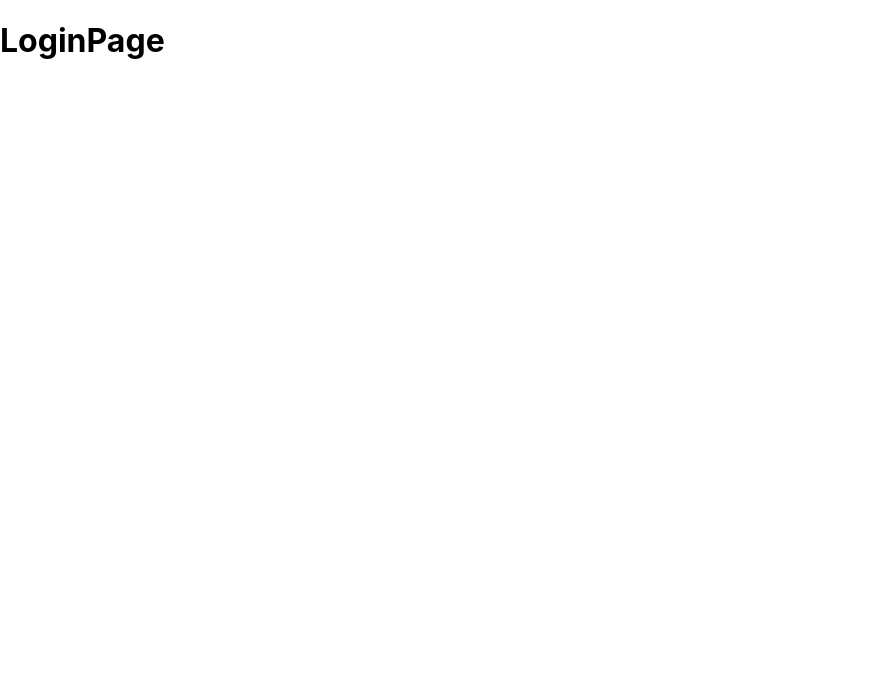
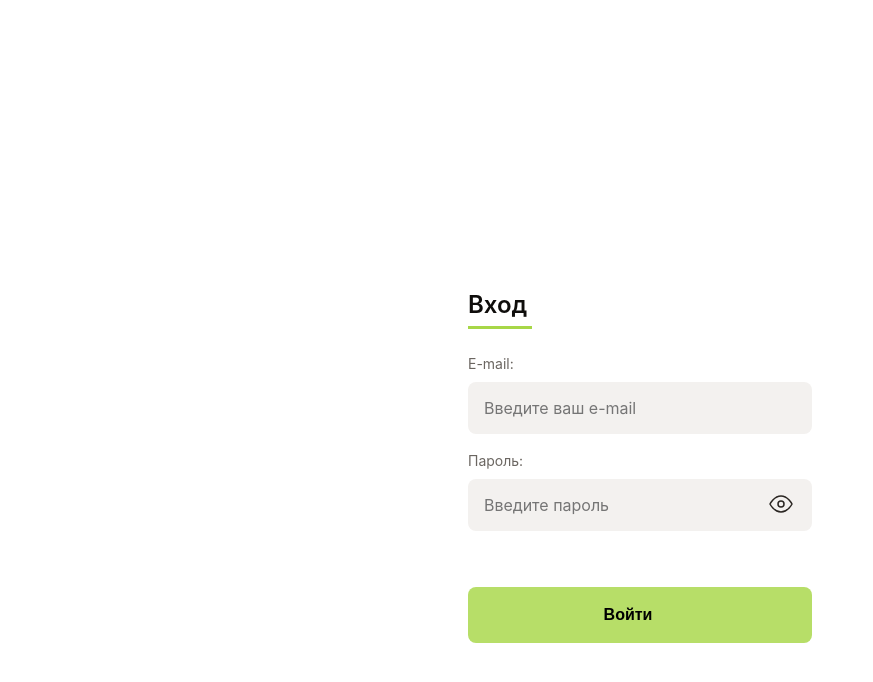
Before and after one commit to Phizick/team-one, a React (Create React App) app in the folder team-one/: page /login in a window 1280 px wide. Shown: the top 682 px of the page, without its empty margins (0-873 px from the left). Built offline with nearby package versions, Linux system fonts and the light colour scheme.

Commit message:
feat:(frontend-input): Сверстал страницу входа, сделал ProtectedRoute, валидцию input

```diff
--- a/team-one/src/components/App/App.jsx
+++ b/team-one/src/components/App/App.jsx
@@ -2,14 +2,15 @@ import { Route, Switch } from "react-router-dom";
 import { ErrorPage } from "../../pages/ErrorPage/ErrorPage";
 import { LoginPage } from "../../pages/LoginPage/LoginPage";
 import { RecomendationPage } from "../../pages/RecomendationPage/RecomendationPage";
+import { ProtectedRoute } from "../ProtectedRoute/ProtectedRoute";
 import stlyesApp from "./App.module.css";
 export const App = () => {
   return (
     <div className={stlyesApp.app}>
       <Switch>
-        <Route path="/" exact={true}>
+        <ProtectedRoute path="/" exact={true}>
           <RecomendationPage />
-        </Route>
+        </ProtectedRoute>
         <Route path="/login" exact={true}>
           <LoginPage />
         </Route>
--- a/team-one/src/components/Button/Button.jsx
+++ b/team-one/src/components/Button/Button.jsx
@@ -1,5 +1,12 @@
 import stylesButton from "./Button.module.css";
-export const Button = ({ children, img, type, width, direction_img }) => {
+export const Button = ({
+  children,
+  img,
+  type,
+  width,
+  direction_img,
+  ...rest
+}) => {
   const classNames = require("classnames");
   const buttonBgColor =
     type === "primary"
@@ -25,6 +32,7 @@ export const Button = ({ children, img, type, width, direction_img }) => {
 
   return (
     <button
+      {...rest}
       className={classNames(stylesButton.button, buttonBgColor, buttonWidth)}
     >
       <p className={stylesButton.text}>{children}</p>
--- /dev/null
+++ b/team-one/src/components/FormInput/FormInput.jsx
@@ -0,0 +1,10 @@
+import stylesFormInput from "./FormInput.module.css";
+
+export const FormInput = ({ children, text }) => {
+  return (
+    <span className={stylesFormInput.span}>
+      <label className={stylesFormInput.label}>{text}</label>
+      {children}
+    </span>
+  );
+};
--- /dev/null
+++ b/team-one/src/components/FormInput/FormInput.module.css
@@ -0,0 +1,9 @@
+.label {
+  display: block;
+  margin-bottom: 8px;
+  font-style: normal;
+  font-weight: 400;
+  font-size: 14px;
+  line-height: 150%;
+  color: var(--Gradation-500);
+}
--- a/team-one/src/components/Input/Input.jsx
+++ b/team-one/src/components/Input/Input.jsx
@@ -2,15 +2,15 @@ import { useState } from "react";
 import styleInput from "./Input.module.css";
 import hideValueImg from "../../images/disabled_password.svg";
 import activeValueImg from "../../images/active_password.svg";
-export const Input = ({ typeInput, img, placeholder, type }) => {
+export const Input = ({ typeInput, img, placeholder, type,changeInput,value,...rest }) => {
   const classNames = require("classnames");
   const classInput = type === "sub" ? styleInput.input_sub : "";
   const classSpan = type === "sub" ? styleInput.span_sub : "";
-  const [value, setValue] = useState("");
   const [valueHide, setValueHide] = useState(true);
   return (
     <span className={classNames(styleInput.span, classSpan)}>
       <input
+      {...rest}
         className={classNames(styleInput.input, classInput)}
         type={
           typeInput !== "password"
@@ -19,7 +19,7 @@ export const Input = ({ typeInput, img, placeholder, type }) => {
             ? "text"
             : "password"
         }
-        onChange={(e) => setValue(e.target.value)}
+        onChange={changeInput}
         value={value}
         placeholder={placeholder}
       />
--- a/team-one/src/components/Input/Input.module.css
+++ b/team-one/src/components/Input/Input.module.css
@@ -1,7 +1,7 @@
 .span {
   display: flex;
   padding: 0;
-  max-width: 320px;
+  max-width: 100%;
   position: relative;
   background: var(--Gradation-200);
   border-radius: 8px;
@@ -11,7 +11,7 @@
   outline: none;
   padding: 16px;
   display: flex;
-  width: 320px;
+  width:100%;
   border: 0;
   background: transparent;
   height: 100%;
--- /dev/null
+++ b/team-one/src/components/ProtectedRoute/ProtectedRoute.jsx
@@ -0,0 +1,22 @@
+import { Redirect, Route } from "react-router-dom";
+export const ProtectedRoute = ({ children, route, ...rest }) => {
+  const login = window.localStorage.getItem("login");
+  const password = window.localStorage.getItem("password");
+  return (
+    <Route
+      {...rest}
+      render={({ location }) => {
+        return login && password ? (
+          children
+        ) : (
+          <Redirect
+            to={{
+              pathname: "/login",
+              state: { from: location },
+            }}
+          />
+        );
+      }}
+    />
+  );
+};
--- a/team-one/src/pages/LoginPage/LoginPage.jsx
+++ b/team-one/src/pages/LoginPage/LoginPage.jsx
@@ -1,7 +1,51 @@
+import { Input } from "../../components/Input/Input";
+import { Button } from "../../components/Button/Button";
+import stylesLoginPage from "./LoginPage.module.css";
+import { FormInput } from "../../components/FormInput/FormInput";
+import { useState } from "react";
+import { Redirect, useHistory } from "react-router-dom";
 export const LoginPage = () => {
-    return (
-        <div>
-            <h1>LoginPage</h1>
-        </div>
-    )
-}
+  const loginUser = window.localStorage.getItem("login");
+  const passwordUser = window.localStorage.getItem("password");
+  const history = useHistory();
+  const [email, setEmail] = useState("");
+  const [password, setPassword] = useState("");
+  const loginUserFunc = (e) => {
+    e.preventDefault();
+    window.localStorage.setItem("login", email);
+    window.localStorage.setItem("password", password);
+    history.replace({ pathname: "/" });
+  };
+  if (loginUser && passwordUser) {
+    return <Redirect to="/" />;
+  }
+  return (
+    <div className={stylesLoginPage.div}>
+      <h2 className={stylesLoginPage.title}>Вход</h2>
+      <form className={stylesLoginPage.form} onSubmit={loginUserFunc}>
+        <FormInput text="E-mail:">
+          <Input
+            typeInput="text"
+            value={email}
+            changeInput={(e) => setEmail(e.target.value)}
+            placeholder="Введите ваш e-mail"
+            required={true}
+          />
+        </FormInput>
+        <FormInput text="Пароль:">
+          <Input
+            typeInput="password"
+            value={password}
+            changeInput={(e) => setPassword(e.target.value)}
+            img={true}
+            placeholder="Введите пароль"
+            required={true}
+          />
+        </FormInput>
+        <span className={stylesLoginPage.span}>
+          <Button type="primary">Войти</Button>
+        </span>
+      </form>
+    </div>
+  );
+};
--- a/team-one/src/pages/LoginPage/LoginPage.module.css
+++ b/team-one/src/pages/LoginPage/LoginPage.module.css
@@ -0,0 +1,38 @@
+.div {
+  max-width: 344px;
+  margin: 291px auto;
+}
+
+.title {
+  font-style: normal;
+  font-weight: 600;
+  font-size: 24px;
+  line-height: 120%;
+  color: var(--Gradation-800);
+  margin: 0;
+  position: relative;
+  margin-bottom: 33.5px;
+}
+
+.title::after {
+  content: "";
+  display: block;
+  position: absolute;
+  bottom: 0;
+  left: 0;
+  bottom: -9.5px;
+  width: 64px;
+  height: 3px;
+  background: var(--Green-200);
+}
+
+.form {
+  display: flex;
+  flex-direction: column;
+  justify-content: center;
+  gap: 16px;
+}
+
+.span {
+  margin-top: 40px;
+}
--- a/team-one/src/pages/RecomendationPage/RecomendationPage.jsx
+++ b/team-one/src/pages/RecomendationPage/RecomendationPage.jsx
@@ -1,17 +1,30 @@
-import { Link } from "react-router-dom";
+import { useHistory } from "react-router-dom";
 import { Button } from "../../components/Button/Button";
 import { Input } from "../../components/Input/Input";
 import logo from "../../images/arrow_right.svg";
 import edit from "../../images/edit.svg";
 
 export const RecomendationPage = () => {
+  const history = useHistory();
+  const login = window.localStorage.getItem("login");
+  const password = window.localStorage.getItem("password");
+  const logOutFunction = () => {
+    window.localStorage.removeItem("login");
+    window.localStorage.removeItem("password");
+    history.replace({ pathname: "/login" });
+  };
   return (
     <div>
       <h1>RecomendationPage</h1>
-      <Link to="/login">Логин</Link>
-      <Button img={logo} type="outline">
-        Войти
-      </Button>
+      {login && password ? (
+        <Button onClick={logOutFunction} img={logo} type="outline">
+          Выйти
+        </Button>
+      ) : (
+        <Button img={logo} type="outline">
+          Войти
+        </Button>
+      )}
       <Input typeInput="password" img={true} placeholder="Введите пароль" />
       <Input typeInput="text" img={logo} placeholder="Введите логин" />
       <Input typeInput="text" placeholder="Введите что-нибудь" />
```
